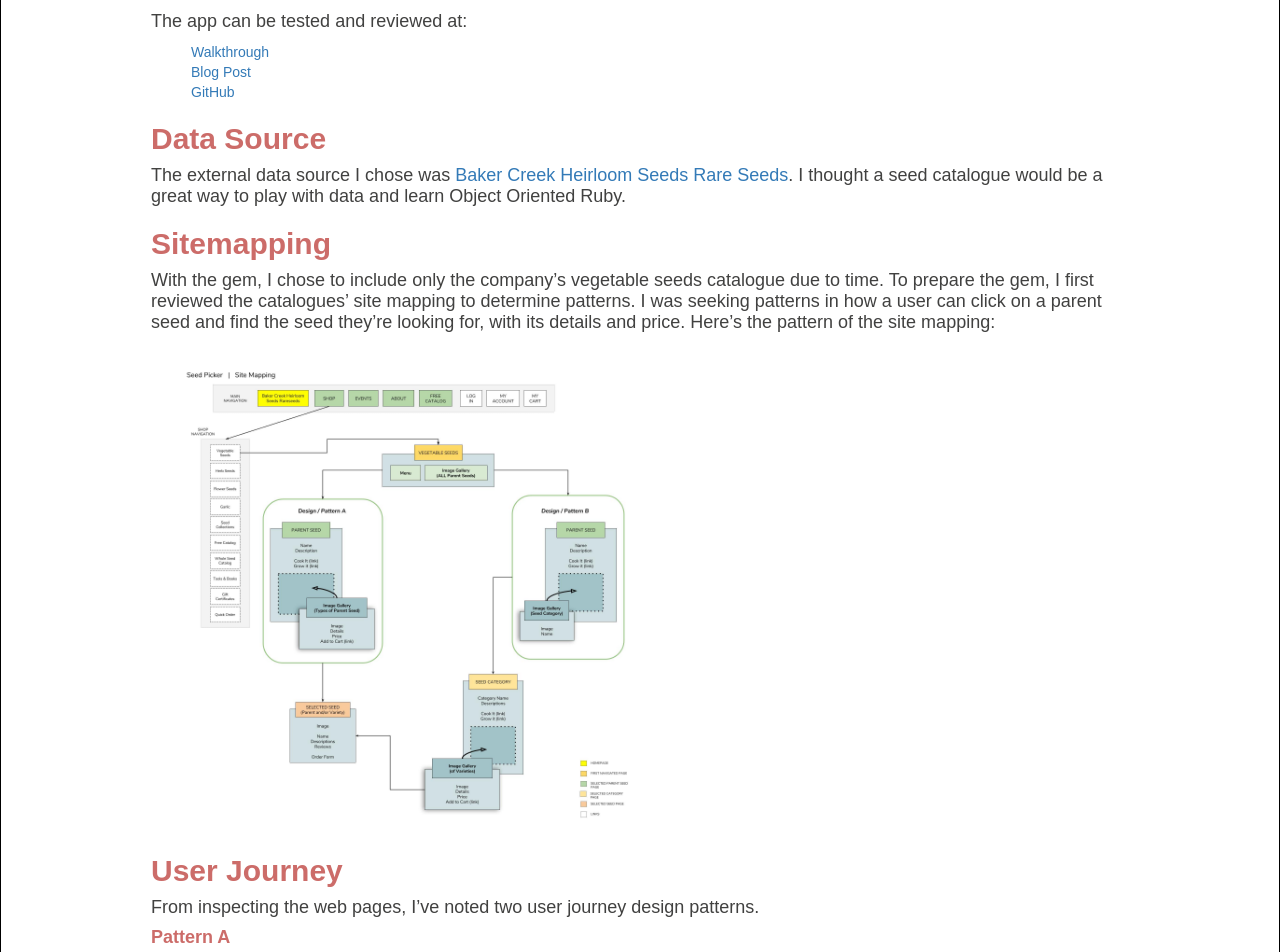
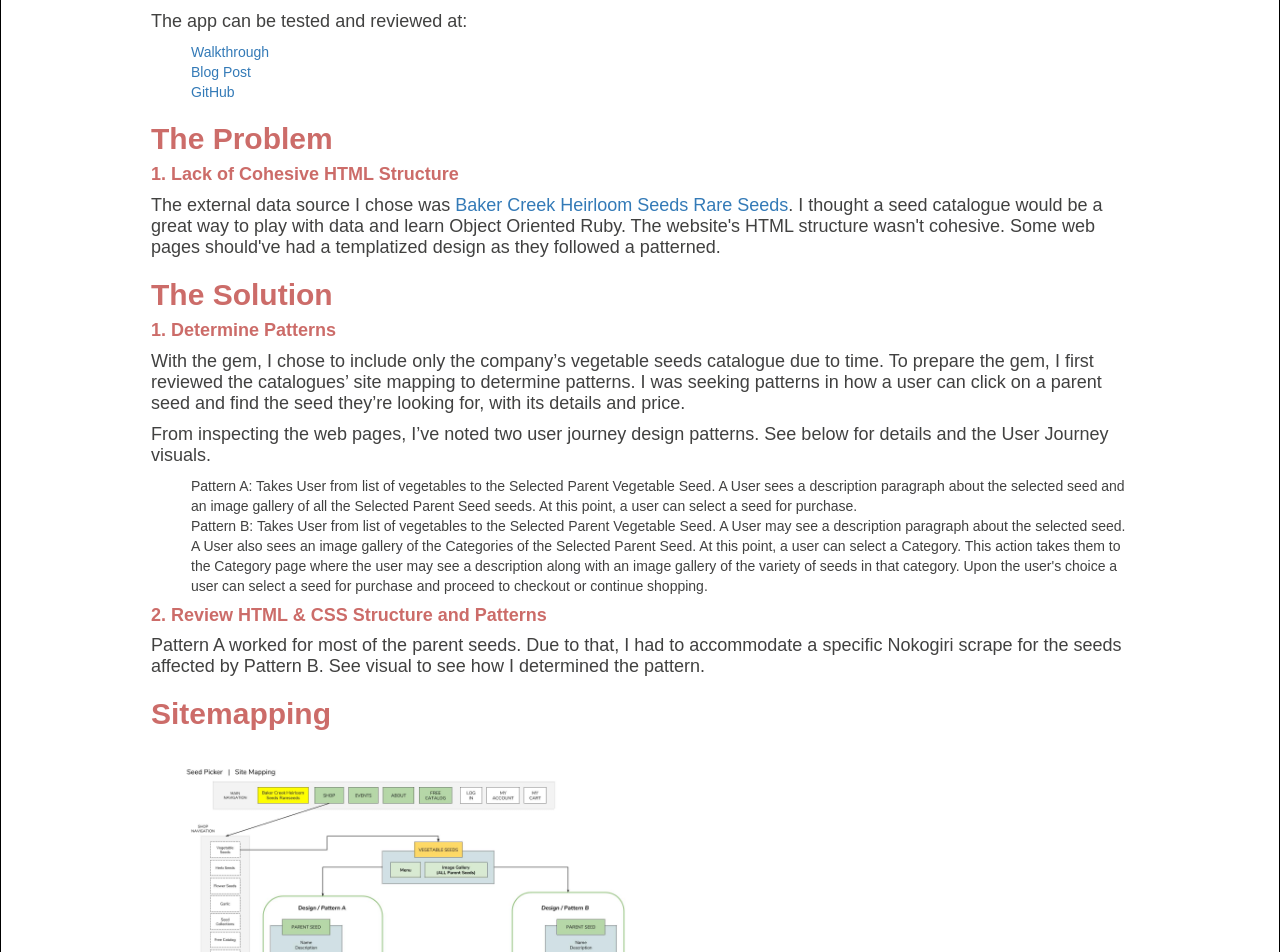
Before and after one commit to christinetran825/tofukid-website, a React (Create React App) app: page /work/web-dev/seedpicker in a window 1280 px wide. Shown: the part 920-1872 px from the top of the page. Built offline with nearby package versions, Linux system fonts and the light colour scheme; a web font is replaced by a local one.

Commit message:
updated content

```diff
--- a/src/components/WebApps/SeedPicker.js
+++ b/src/components/WebApps/SeedPicker.js
@@ -27,7 +27,7 @@ class SeedPicker extends Component {
           <div className="summary">
             <h2>Developing Seed Picker</h2>
             <p>When I first learned how to code, I started with the basics - HTML and CSS. I wasn’t aware of any language beyond those two. And so, I made it a goal to learn new languages and functionalities of web design. This eventually lead me towards a Full-Stack program with Flatiron.</p>
-            <p>Built as one of my Flatiron School projects, my primary goal was to develop a Ruby Gem. The gem provides a Command Line Interface (CLI) to an external data source through the use of Nokogiri. The CLI is composed entirely as an Object Oriented Ruby application. We’re essentially stripping the entire external data source down to its data. No imagery, no color, no styles. Just simple text and numbers. And Nokogiri is perfect for this job.</p>
+            <p>Built as one of my Flatiron School projects, my primary goal was to develop a Ruby Gem. The gem provides a Command Line Interface (CLI) to an external data source through the use of Nokogiri. The CLI is composed entirely as an Object Oriented Ruby application. We’re essentially stripping the entire external data source down to its data. No imagery, no color, no styles. Just simple text and numbers. And Nokogiri was perfect for this job.</p>
             <p>The app can be tested and reviewed at:</p>
               <ul>
                 <li>
@@ -38,42 +38,49 @@ class SeedPicker extends Component {
                   <Link to="https://github.com/christinetran825/Artphilia" target="_blank">GitHub </Link></li>
               </ul>
 
+            <section className="details">
+              <div className="problem">
+                <h2>The Problem</h2>
+                <h4>1. Lack of Cohesive HTML Structure</h4>
+                <p>The external data source I chose was <Link to="https://www.rareseeds.com/" target="_blank">Baker Creek Heirloom Seeds Rare Seeds</Link>. I thought a seed catalogue would be a great way to play with data and learn Object Oriented Ruby. The website's HTML structure wasn't cohesive. Some web pages should've had a templatized design as they followed a patterned.</p>
+              </div>
+              <div className="solution">
+                <h2>The Solution</h2>
+                <h4>1. Determine Patterns</h4>
+                <p>With the gem, I chose to include only the company’s vegetable seeds catalogue due to time. To prepare the gem, I first reviewed the catalogues’ site mapping to determine patterns. I was seeking patterns in how a user can click on a parent seed and find the seed they’re looking for, with its details and price.</p>
+                <p>From inspecting the web pages, I’ve noted two user journey design patterns. See below for details and the User Journey visuals.</p>
+                <ul>
+                  <li>Pattern A: Takes User from list of vegetables to the Selected Parent Vegetable Seed. A User sees a description paragraph about the selected seed and an image gallery of all the Selected Parent Seed seeds. At this point, a user can select a seed for purchase.</li>
+                  <li>Pattern B: Takes User from list of vegetables to the Selected Parent Vegetable Seed. A User may see a description paragraph about the selected seed. A User also sees an image gallery of the Categories of the Selected Parent Seed. At this point, a user can select a Category. This action takes them to the Category page where the user may see a description along with an image gallery of the variety of seeds in that category. Upon the user's choice a user can select a seed for purchase and proceed to checkout or continue shopping.</li>
+                </ul>
+                <h4>2. Review HTML & CSS Structure and Patterns</h4>
+                <p>Pattern A worked for most of the parent seeds. Due to that, I had to accommodate a specific Nokogiri scrape for the seeds affected by Pattern B. See visual to see how I determined the pattern.</p>
+              </div>
+            </section>
+
             <section className="design-process">
-              <h2>Data Source</h2>
-              <p>The external data source I chose was <Link to="https://www.rareseeds.com/" target="_blank">Baker Creek Heirloom Seeds Rare Seeds</Link>. I thought a seed catalogue would be a great way to play with data and learn Object Oriented Ruby.</p>
-
               <h2>Sitemapping</h2>
-              <p>With the gem, I chose to include only the company’s vegetable seeds catalogue due to time. To prepare the gem, I first reviewed the catalogues’ site mapping to determine patterns. I was seeking patterns in how a user can click on a parent seed and find the seed they’re looking for, with its details and price. Here’s the pattern of the site mapping:</p>
-
               <div id="sitemap" className="visuals">
                 <img src="../../images/web-dev/seed-picker/seed-picker-site-mapping.jpg" alt="seedpicker-site-mapping"/>
               </div>
 
               <h2>User Journey</h2>
-              <p>From inspecting the web pages, I’ve noted two user journey design patterns.</p>
-
-              <h4>Pattern A</h4>
               <div id="journey" className="visuals">
                 <img src="../../images/web-dev/seed-picker/seed-picker-user-journey-a.jpg" alt="seedpicker-user-journey-a"/>
-              </div>
-
-              <h4>Pattern B</h4>
-              <div id="journey" className="visuals">
                 <img src="../../images/web-dev/seed-picker/seed-picker-user-journey-b.jpg" alt="seedpicker-user-journey-b"/>
               </div>
 
               <h2>Scraping</h2>
-              <p>The pattern worked for most of the parent seeds, however, I did come across rare breaks in the pattern to some seeds because of its HTML. Due to that, I had to accommodate a specific Nokogiri scrape for those rare seeds.</p>
-
               <div id="scrapping" className="visuals">
                 <img src="../../images/web-dev/seed-picker/seed-picker-scraping-structure.jpg" alt="seedpicker-scraping-structure"/>
               </div>
             </section>
 
-            <section className="solution">
-              <h2>CLI</h2>
+            <section id="cli">
+              <h2>CLI in Action</h2>
               <h4>Pattern A</h4>
               <embed src="../../videos/seed-picker-cli-pattern-a.mp4" autostart="false" height="500" width="500" />
+
               <h4>Pattern B</h4>
               <embed src="../../videos/seed-picker-cli-pattern-b.mp4" autostart="false" height="500" width="500" />
             </section>
```
